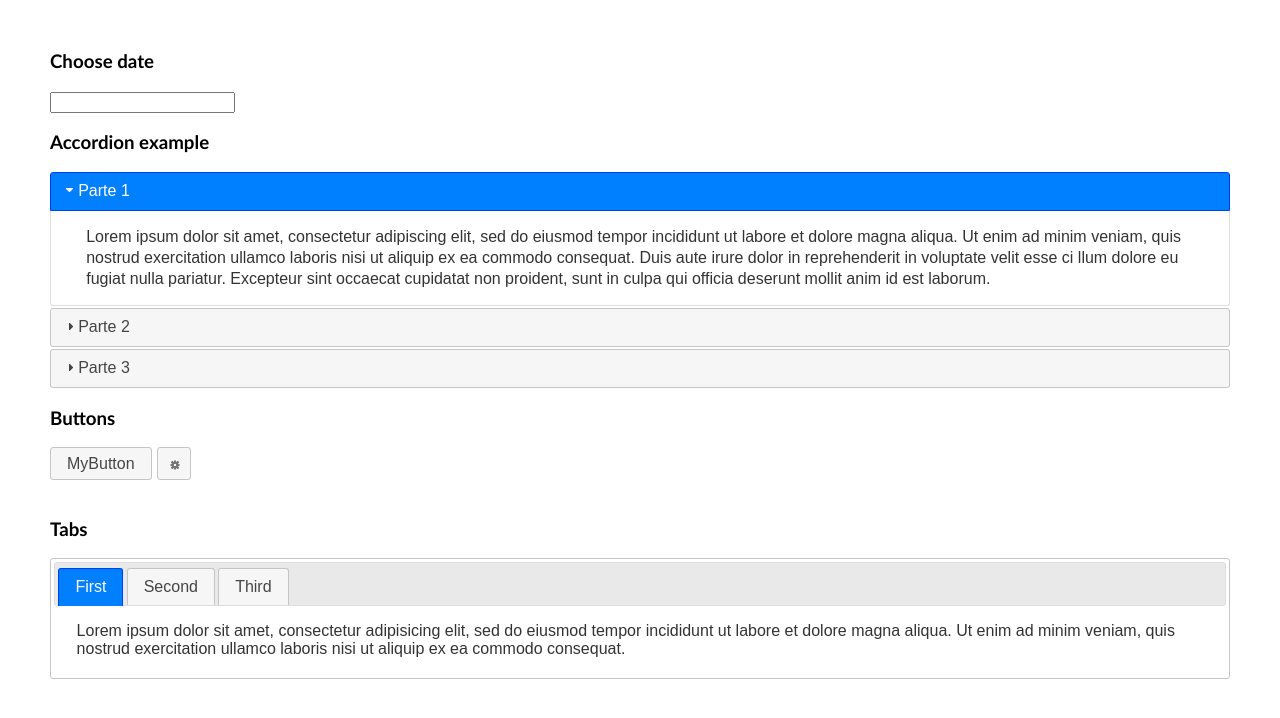
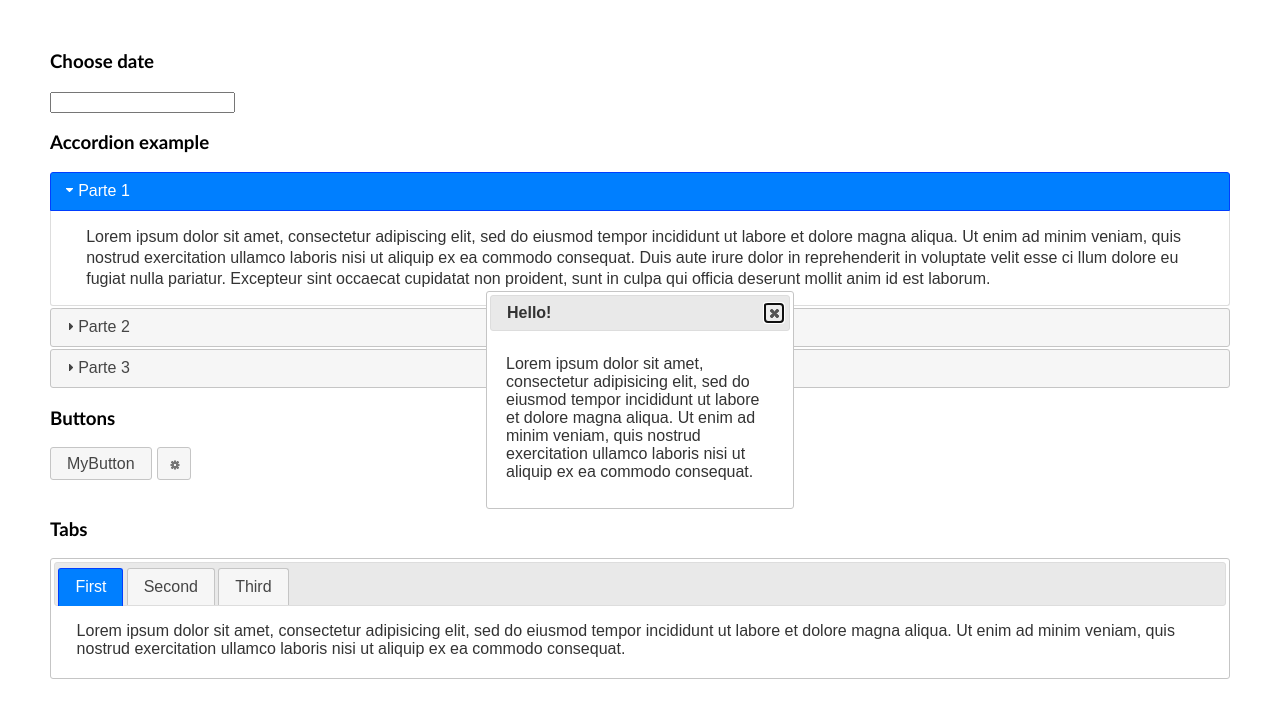
Before and after one commit to Maxdeoro/JQueryUIExample, a plain HTML site: page index.html in a window 1280 px wide. Drawn offline with nearby package versions, Linux system fonts and the light colour scheme.

Commit message:
dialog window

```diff
--- a/index.html
+++ b/index.html
@@ -68,6 +68,12 @@
 	    <div id="tabs-3">Nam dui erat, auctor a, dignissim quis, sollicitudin eu, felis. Pellentesque nisi urna, interdum eget, sagittis et, consequat vestibulum, lacus. Mauris porttitor ullamcorper augue.</div>
     </div>
 
+    <div id="dialog" title="Hello!">
+        <p>
+            Lorem ipsum dolor sit amet, consectetur adipisicing elit, sed do eiusmod tempor incididunt ut labore et dolore magna aliqua. Ut enim ad minim veniam, quis nostrud exercitation ullamco laboris nisi ut aliquip ex ea commodo consequat.
+        </p>
+    </div>
+
     <script src="jquery-ui-1.14.1.custom/external/jquery/jquery.js"></script>
     <script src="jquery-ui-1.14.1.custom/jquery-ui.js"></script>
     <script src="js/script.js"></script>
--- a/js/script.js
+++ b/js/script.js
@@ -6,3 +6,4 @@ $('#button-icon').button({
     showLabel: false,
 });
 $('#tabs').tabs();
+$('#dialog').dialog();
```
